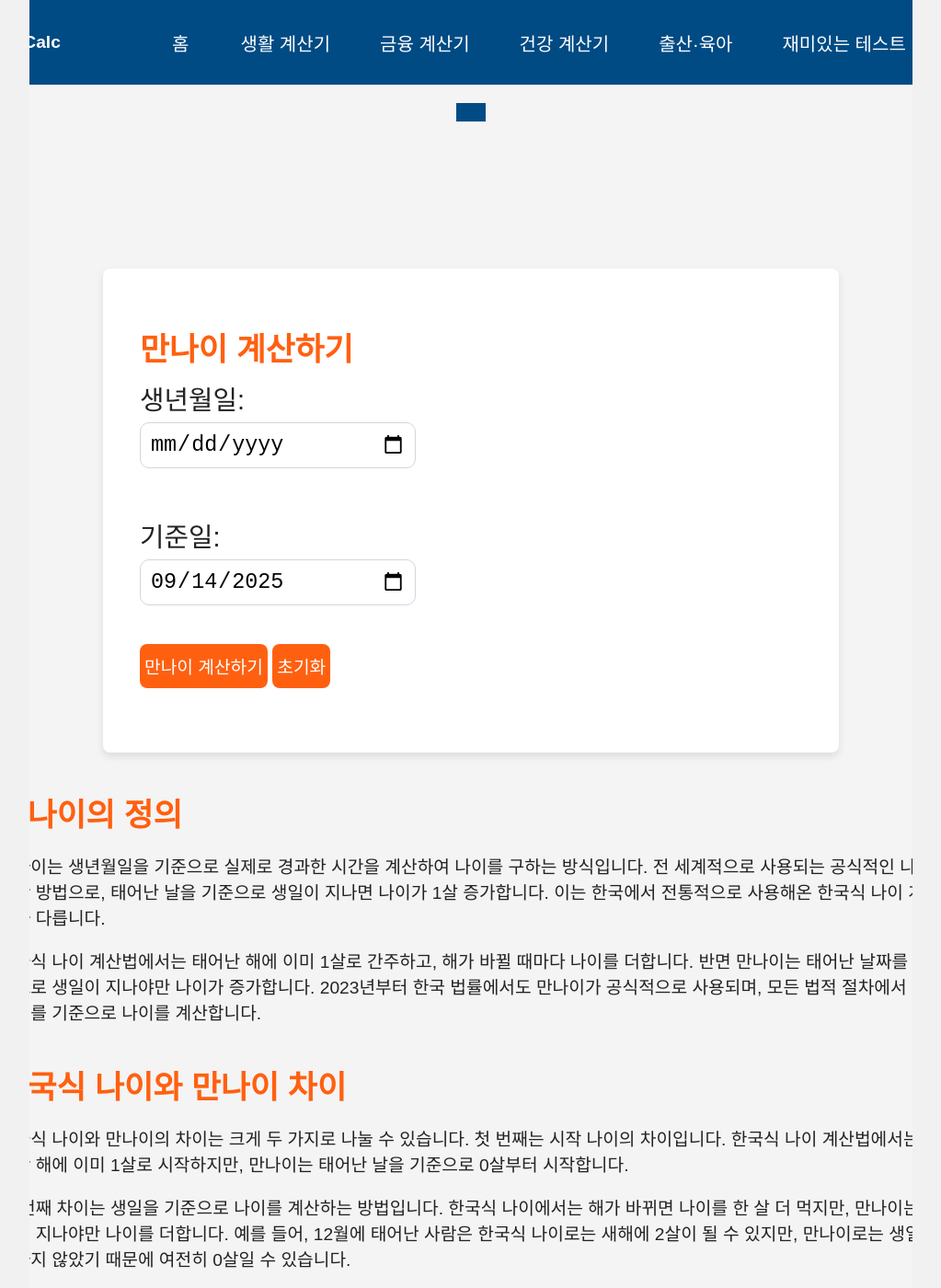
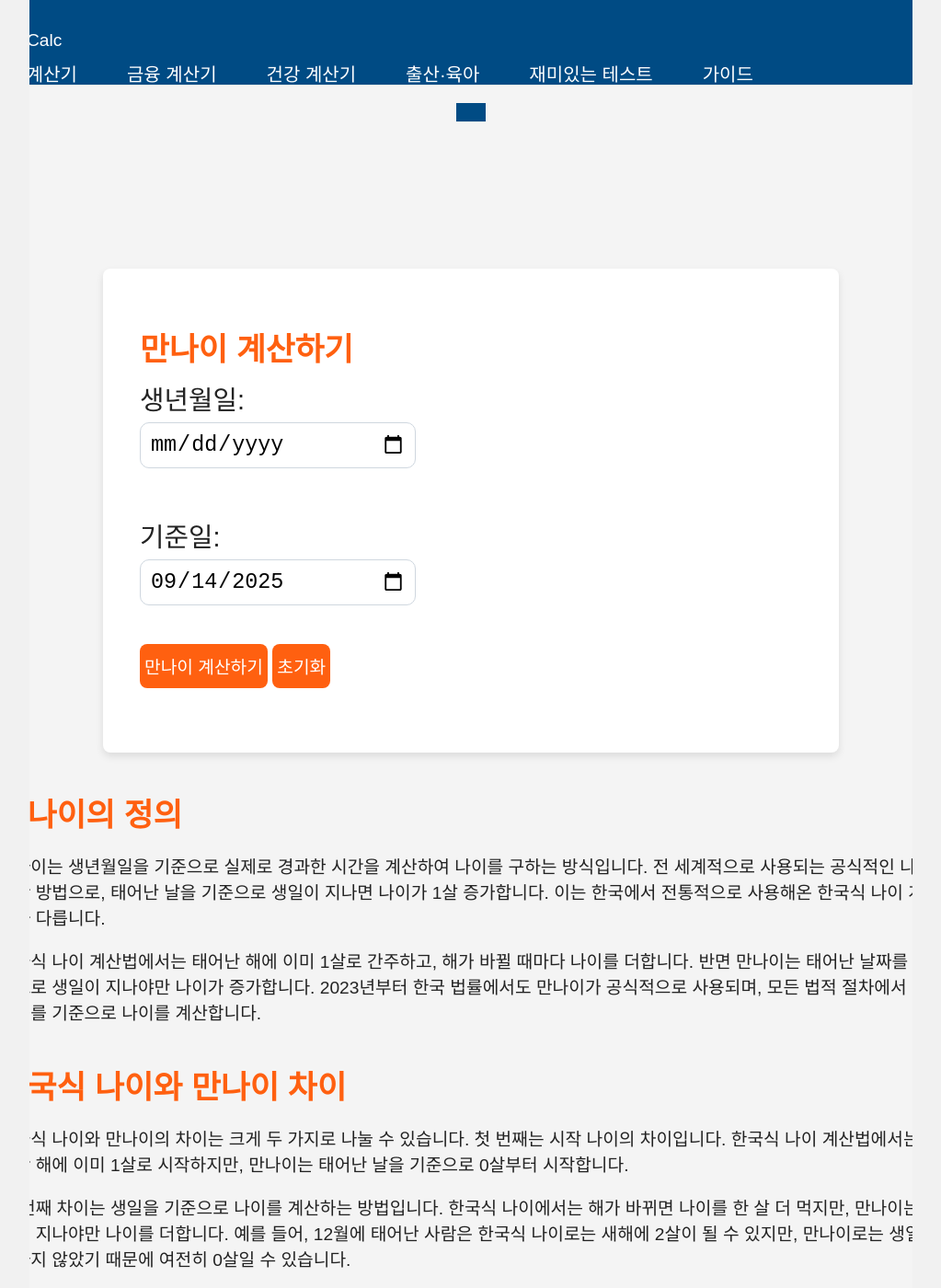
Before and after one commit to khai-lang/LifeCalc, a Jekyll site: the page built from index.html, in a window 1280 px wide and 1400 px high. Shown: the whole window at 92% size, without its empty margins (128-1151 px from the left). Built offline with Jekyll 4.4.1, drawn with Linux system fonts in a browser that asks for light colours.

Commit message:
Update default.html

```diff
--- a/_layouts/default.html
+++ b/_layouts/default.html
@@ -35,9 +35,15 @@
 
     /* 헤더 (풀폭) */
     header{position:sticky;top:0;z-index:1000;background:var(--brand);color:var(--brand-ink);box-shadow:0 1px 0 rgba(0,0,0,.06)}
-    .header-wrap{max-width:none;width:100%;padding:0 20px;height:var(--nav-h);display:flex;align-items:center;gap:16px}
-    .brand{display:flex;align-items:center;gap:10px;font-weight:700}
-    .brand img{height:28px;width:auto;display:block}
+    - .header-wrap{max-width:none;width:100%;padding:0 20px;height:var(--nav-h);display:flex;align-items:center;gap:16px;justify-content:space-between}
++ .header-wrap{
++   max-width:var(--max);   /* 본문과 동일 폭으로 중앙 배치 */
++   margin:0 auto;
++   padding:0 20px;
++   height:var(--nav-h);
++   display:flex; align-items:center; gap:16px;
++   justify-content:flex-start; /* 로고 옆에서부터 가로로 배치 */
++ }
 
     /* 네비게이션 (데스크톱 가로 + 드롭다운) */
     nav.site-nav{margin-left:auto}
```
